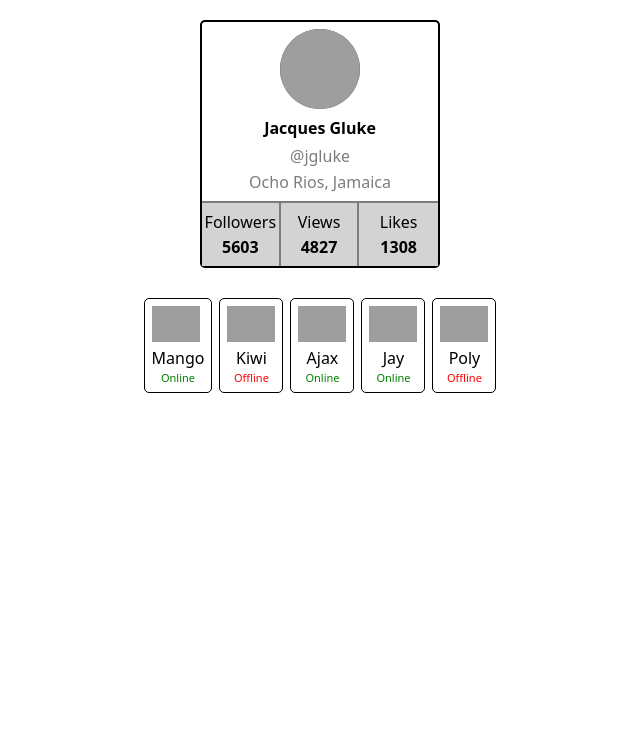
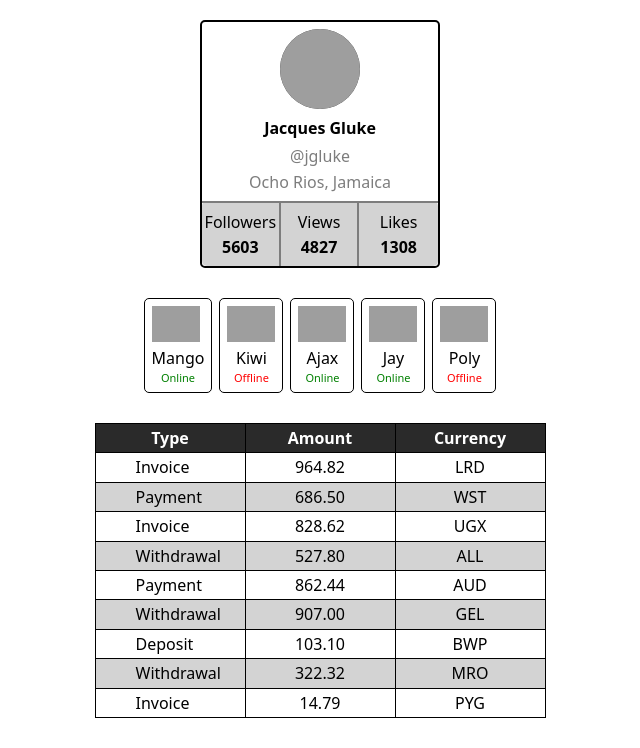
Before and after one commit to crystaller347/goit-react-hw-01, a React (Vite) app: page / in a window 1280 px wide. Shown: the top 748 px of the page, without its empty margins (320-960 px from the left). Built offline with nearby package versions, Linux system fonts and the light colour scheme; grey boxes are pictures that could not be loaded.

Commit message:
finish task 3

```diff
--- a/src/components/App/App.jsx
+++ b/src/components/App/App.jsx
@@ -3,6 +3,8 @@
 import userData from "../../userData.json"
 import FriendList from "../FriendList/FriendList.jsx"
 import friends from "../../friends.json"
+import TransactionHistory from "../TransactionHistory/TransactionHistory.jsx"
+import transactions from "../../transactions.json"
 
 export default function App() {
     return (
@@ -15,6 +17,7 @@
                 stats={userData.stats}
             />
             <FriendList friends={friends} />
+            <TransactionHistory items={transactions} />
         </>
     );
 }
--- a/src/components/Profile/Profile.module.css
+++ b/src/components/Profile/Profile.module.css
@@ -42,6 +42,7 @@
   display: flex;
   background-color: #d3d3d3;
   margin-top: 0;
+  border-radius: 5px;
 }
 
 .listItem {
--- /dev/null
+++ b/src/components/TransactionHistory/TransactionHistory.jsx
@@ -0,0 +1,27 @@
+import css from "./TransactionHistory.module.css"
+import clsx from "clsx"
+
+export default function TransactionHistory({ items }) {
+    return (
+        <table className={css.table}>
+            <thead className={css.header}>
+                <tr>
+                    <th className={css.headerLine}>Type</th>
+                    <th className={css.headerLine}>Amount</th>
+                    <th className={css.headerLine}>Currency</th>
+                </tr>
+            </thead>
+
+            <tbody>
+                {items.map((item) => {
+                    return <tr className={css.listItem} key={item.id}>
+                        <td className={clsx(css.line, css.type)}>{item.type}</td>
+                        <td className={css.line}>{item.amount}</td>
+                        <td className={css.line}>{item.currency}</td>
+                    </tr>
+                })}
+            </tbody>
+        </table>
+
+    )
+}
--- /dev/null
+++ b/src/components/TransactionHistory/TransactionHistory.module.css
@@ -0,0 +1,34 @@
+.table {
+  border: 1px solid black;
+  margin-right: auto;
+  margin-left: auto;
+  margin-top: 30px;
+  border-collapse: collapse;
+}
+
+.header {
+  background-color: #2a2a2a;
+  color: white;
+}
+
+.headerLine,
+.line {
+  border: 1px solid black;
+  padding-top: 5px;
+  padding-bottom: 5px;
+  width: 150px;
+}
+
+.listItem:nth-child(even) {
+  background-color: #d3d3d3;
+}
+
+.line {
+  text-align: center;
+}
+
+.type {
+  text-transform: capitalize;
+  text-align: left;
+  padding-left: 40px;
+}
--- /dev/null
+++ b/src/transactions.json
@@ -0,0 +1,56 @@
+[
+  {
+    "id": "1e0700a2-5183-4291-85cc-2065a036a683",
+    "type": "invoice",
+    "amount": "964.82",
+    "currency": "LRD"
+  },
+  {
+    "id": "a30f821b-4d25-4ff0-abdd-e340b3f0dd2b",
+    "type": "payment",
+    "amount": "686.50",
+    "currency": "WST"
+  },
+  {
+    "id": "44dca67a-8e5a-4798-bf8e-b15efd4e1abd",
+    "type": "invoice",
+    "amount": "828.62",
+    "currency": "UGX"
+  },
+  {
+    "id": "ea8ed3dc-2b68-4a53-905a-53ecb0adef33",
+    "type": "withdrawal",
+    "amount": "527.80",
+    "currency": "ALL"
+  },
+  {
+    "id": "63ca02f9-d637-46b5-9237-f3b24425e029",
+    "type": "payment",
+    "amount": "862.44",
+    "currency": "AUD"
+  },
+  {
+    "id": "ed0263e8-59a5-4bf1-87e0-2bb88e53dc34",
+    "type": "withdrawal",
+    "amount": "907.00",
+    "currency": "GEL"
+  },
+  {
+    "id": "4eaab41b-b967-40ac-82ed-85fc66f646f1",
+    "type": "deposit",
+    "amount": "103.10",
+    "currency": "BWP"
+  },
+  {
+    "id": "9648a350-8469-42d5-8bf3-18090de5fe67",
+    "type": "withdrawal",
+    "amount": "322.32",
+    "currency": "MRO"
+  },
+  {
+    "id": "9c5c25fb-1a95-4b2f-8d1f-4c4426d677cc",
+    "type": "invoice",
+    "amount": "14.79",
+    "currency": "PYG"
+  }
+]
```
